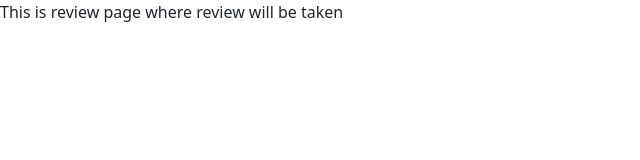
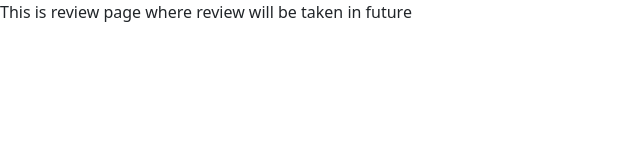
Before and after one commit to shamoon1997/restaurantDashboard, a Next.js app: page /review/1 in a window 1280 px wide. Shown: the top 160 px of the page, without its empty margins (0-640 px from the left). Built offline with nearby package versions, Linux system fonts and the light colour scheme.

Commit message:
chore: minor content changed

```diff
--- a/pages/review/[slug].js
+++ b/pages/review/[slug].js
@@ -4,7 +4,7 @@ function Review({ slug }) {
   return (
     <div>
       {slug}
-      This is review page where review will be taken
+      This is review page where review will be taken in future
     </div>
   );
 }
```
